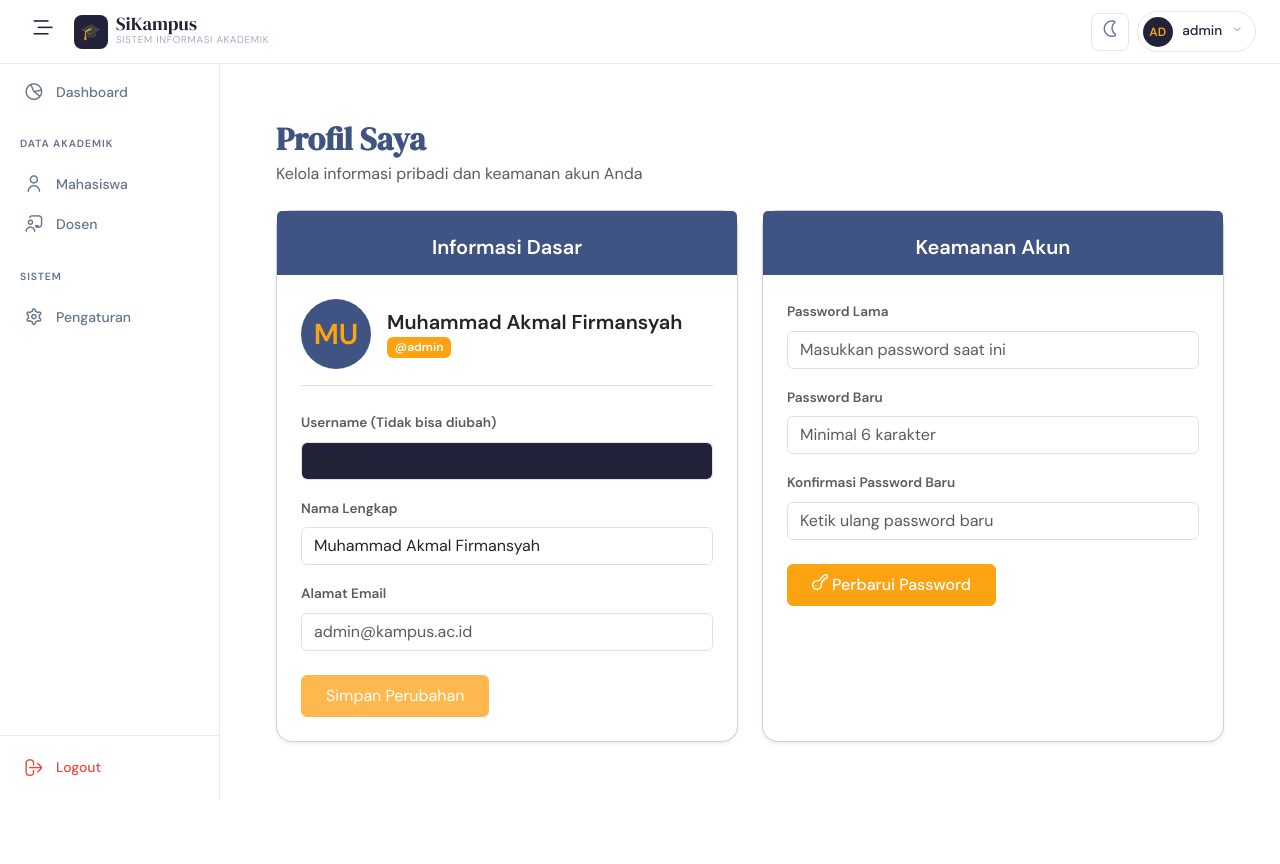
After one commit to Malfrmnsyhh/dahsboard_admin, a PHP site: page /modules/profil/index.php in a window 1280 px wide. The commit adds this page. Run offline with PHP 8.4, Linux system fonts and the light colour scheme; a user stored in the database is signed in; data comes from the database, SQL or seed files in the repository; some libraries are stand-ins or nearby versions.

Commit message:
add setting panel

```diff
--- /dev/null
+++ b/modules/profil/index.php
@@ -0,0 +1,168 @@
+<?php
+define('BASE_URL', '/Project/');
+require_once '../../config/middleware.php';
+require_once '../../config/conn.php';
+check_auth();
+
+$id_admin = $_SESSION['admin_id'];
+
+
+// 1. Proses Update Profil Dasar
+if (isset($_POST['update_profil'])) {
+    $nama = $conn->real_escape_string($_POST['nama']);
+    $email = $conn->real_escape_string($_POST['email']);
+
+    $query = "UPDATE admin SET nama='$nama', email='$email' WHERE id_admin=$id_admin";
+    if ($conn->query($query)) {
+        $_SESSION['admin_nama'] = $nama; // Update session
+        $_SESSION['success_profil'] = "Profil berhasil diperbarui!";
+    } else {
+        $_SESSION['error_profil'] = "Gagal memperbarui profil: " . $conn->error;
+    }
+    header("Location: index.php");
+    exit;
+}
+
+// 2. Proses Ganti Password
+if (isset($_POST['update_password'])) {
+    $pass_lama = $_POST['password_lama'];
+    $pass_baru = $_POST['password_baru'];
+    $pass_konfirm = $_POST['password_konfirmasi'];
+
+    // Ambil data admin saat ini untuk mengecek password lama
+    $res = $conn->query("SELECT password FROM admin WHERE id_admin=$id_admin");
+    $admin_data = $res->fetch_assoc();
+
+    if (password_verify($pass_lama, $admin_data['password'])) {
+        if ($pass_baru === $pass_konfirm) {
+            if (strlen($pass_baru) >= 6) {
+                $hash_baru = password_hash($pass_baru, PASSWORD_DEFAULT);
+                $conn->query("UPDATE admin SET password='$hash_baru' WHERE id_admin=$id_admin");
+                $_SESSION['success_password'] = "Password berhasil diubah! Silakan gunakan password baru pada saat login berikutnya.";
+            } else {
+                $_SESSION['error_password'] = "Password baru minimal 6 karakter.";
+            }
+        } else {
+            $_SESSION['error_password'] = "Konfirmasi password baru tidak cocok.";
+        }
+    } else {
+        $_SESSION['error_password'] = "Password lama yang Anda masukkan salah.";
+    }
+    header("Location: index.php");
+    exit;
+}
+
+// Ambil data Admin terbaru
+$query = "SELECT * FROM admin WHERE id_admin=$id_admin";
+$admin = $conn->query($query)->fetch_assoc();
+
+require_once '../../templates/header.php';
+require_once '../../templates/sidebar.php';
+?>
+
+<main class="main-content">
+  <div class="container-fluid p-4">
+    <div class="mb-4">
+        <h2 class="mb-1" style="color: var(--prussian-blue); font-weight: 700;">Profil Saya</h2>
+        <p class="text-muted mb-0">Kelola informasi pribadi dan keamanan akun Anda</p>
+    </div>
+
+    <div class="row g-4">
+        <!-- Kolom Kiri: Info Dasar -->
+        <div class="col-lg-6">
+            <div class="card border-1 shadow-sm rounded-4 h-100">
+                <div class="card-header border-bottom-0 pt-4 pb-0 px-4" style="background-color: var(--navy-mid);">
+                    <h5 class="fw-bold text-center mb-3" style="color: white;">Informasi Dasar</h5>
+                </div>
+                <div class="card-body p-4">
+
+                    <?php if (isset($_SESSION['success_profil'])): ?>
+                    <div class="alert alert-success alert-dismissible fade show" role="alert">
+                        <?= $_SESSION['success_profil']; unset($_SESSION['success_profil']); ?>
+                        <button type="button" class="btn-close" data-bs-dismiss="alert" aria-label="Close"></button>
+                    </div>
+                    <?php endif; ?>
+
+                    <?php if (isset($_SESSION['error_profil'])): ?>
+                    <div class="alert alert-danger alert-dismissible fade show" role="alert">
+                        <?= $_SESSION['error_profil']; unset($_SESSION['error_profil']); ?>
+                        <button type="button" class="btn-close" data-bs-dismiss="alert" aria-label="Close"></button>
+                    </div>
+                    <?php endif; ?>
+
+                    <div class="d-flex align-items-center mb-4 pb-3 border-bottom">
+                        <div class="profile-avatar-large" style="width: 70px; height: 70px; border-radius: 50%; background: var(--prussian-blue); color: var(--gold); display: flex; align-items: center; justify-content: center; font-size: 1.8rem; font-weight: bold; margin-right: 1rem;">
+                            <?= strtoupper(substr($admin['nama'], 0, 2)) ?>
+                        </div>
+                        <div>
+                            <h5 class="mb-0 fw-bold"><?= htmlspecialchars($admin['nama']) ?></h5>
+                            <span class="badge" style="background-color: var(--orange);">@<?= htmlspecialchars($admin['username']) ?></span>
+                        </div>
+                    </div>
+
+                    <form action="" method="POST">
+                        <div class="mb-3">
+                            <label class="form-label text-muted fw-bold" style="font-size: 0.85rem;">Username (Tidak bisa diubah)</label>
+                            <input type="text" class="form-control" style="background-color: var(--navy);" value="<?= htmlspecialchars($admin['username']) ?>" readonly>
+                        </div>
+                        <div class="mb-3">
+                            <label class="form-label text-muted fw-bold" style="font-size: 0.85rem;">Nama Lengkap</label>
+                            <input type="text" class="form-control" name="nama" value="<?= htmlspecialchars($admin['nama']) ?>" required>
+                        </div>
+                        <div class="mb-4">
+                            <label class="form-label text-muted fw-bold" style="font-size: 0.85rem;">Alamat Email</label>
+                            <input type="email" class="form-control" name="email" value="<?= htmlspecialchars(isset($admin['email']) ? $admin['email'] : '') ?>" placeholder="admin@kampus.ac.id">
+                        </div>
+                        <button type="submit" name="update_profil" class="btn btn-primary px-4 py-2" style="background-color: var(--gold-lt); border-color: var(--gold-lt);">Simpan Perubahan</button>
+                    </form>
+                </div>
+            </div>
+        </div>
+
+        <!-- Kolom Kanan: Ganti Password -->
+        <div class="col-lg-6">
+            <div class="card border-1 shadow-sm rounded-4 h-100" >
+                <div class="card-header border-bottom-0 pt-4 pb-0 px-4" style="background-color: var(--navy-mid)">
+                    <h5 class="fw-bold mb-3 text-center" style="color: var(--white);">Keamanan Akun</h5>
+                </div>
+                <div class="card-body p-4">
+
+                    <?php if (isset($_SESSION['success_password'])): ?>
+                    <div class="alert alert-success alert-dismissible fade show" role="alert">
+                        <?= $_SESSION['success_password']; unset($_SESSION['success_password']); ?>
+                        <button type="button" class="btn-close" data-bs-dismiss="alert" aria-label="Close"></button>
+                    </div>
+                    <?php endif; ?>
+
+                    <?php if (isset($_SESSION['error_password'])): ?>
+                    <div class="alert alert-danger alert-dismissible fade show" role="alert">
+                        <?= $_SESSION['error_password']; unset($_SESSION['error_password']); ?>
+                        <button type="button" class="btn-close" data-bs-dismiss="alert" aria-label="Close"></button>
+                    </div>
+                    <?php endif; ?>
+
+                    <form action="" method="POST">
+                        <div class="mb-3">
+                            <label class="form-label text-muted fw-bold" style="font-size: 0.85rem;">Password Lama</label>
+                            <input type="password" class="form-control" name="password_lama" required placeholder="Masukkan password saat ini">
+                        </div>
+                        <div class="mb-3">
+                            <label class="form-label text-muted fw-bold" style="font-size: 0.85rem;">Password Baru</label>
+                            <input type="password" class="form-control" name="password_baru" required placeholder="Minimal 6 karakter">
+                        </div>
+                        <div class="mb-4">
+                            <label class="form-label text-muted fw-bold" style="font-size: 0.85rem;">Konfirmasi Password Baru</label>
+                            <input type="password" class="form-control" name="password_konfirmasi" required placeholder="Ketik ulang password baru">
+                        </div>
+                        <button type="submit" name="update_password" class="btn btn-warning px-4 py-2" style="background-color: var(--orange); border-color: var(--orange); color: white; font-weight: 500;">
+                            <i class="fi fi-rr-key"></i> Perbarui Password
+                        </button>
+                    </form>
+                </div>
+            </div>
+        </div>
+    </div>
+  </div>
+</main>
+
+<?php require_once '../../templates/footer.php'; ?>
--- a/templates/header.php
+++ b/templates/header.php
@@ -288,7 +288,7 @@ $user_admin = $_SESSION['admin_user'] ?? 'admin';
             <hr class="dropdown-divider my-1">
           </li>
           <li>
-            <a class="dropdown-item" href="#">
+            <a class="dropdown-item" href="<?= BASE_URL ?>modules/profil/index.php">
               <i class="fi fi-rr-user"></i> Profil Saya
             </a>
           </li>
```
Also changed, not shown: index.php (deleted).
